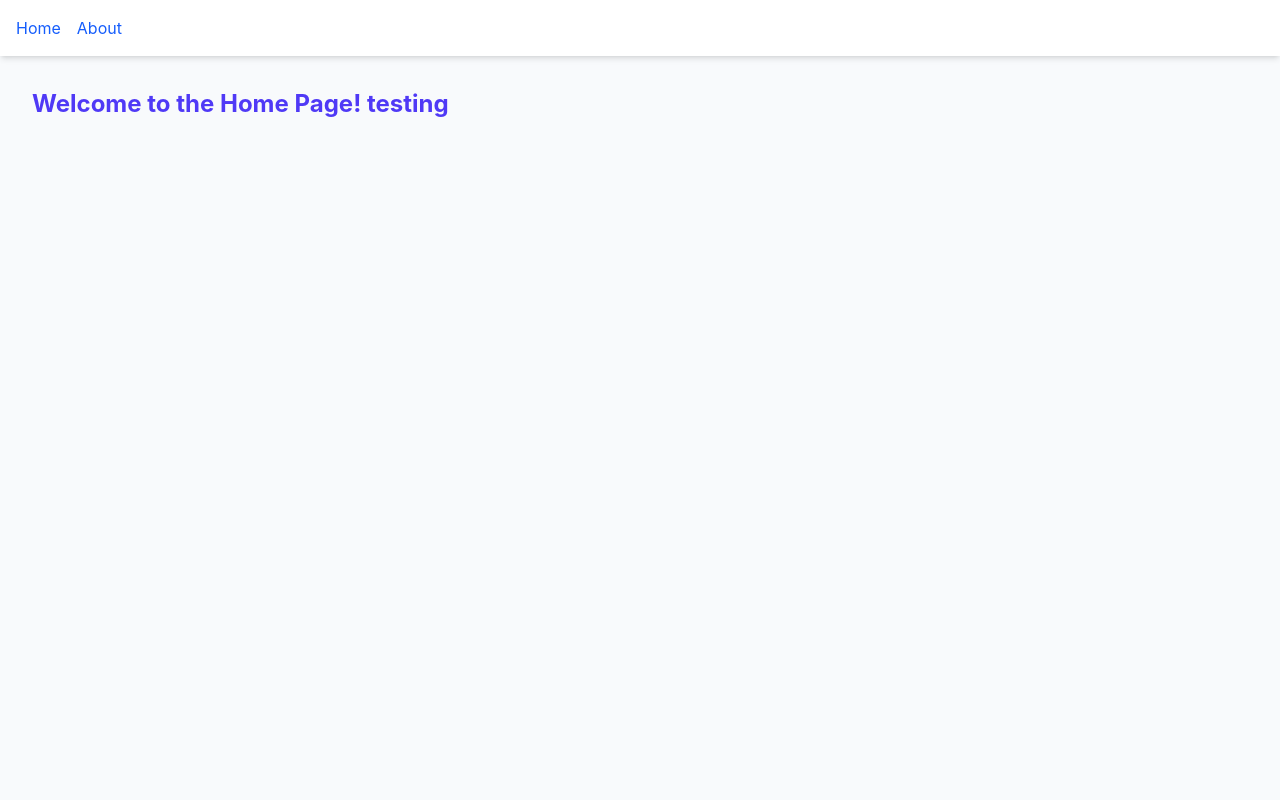
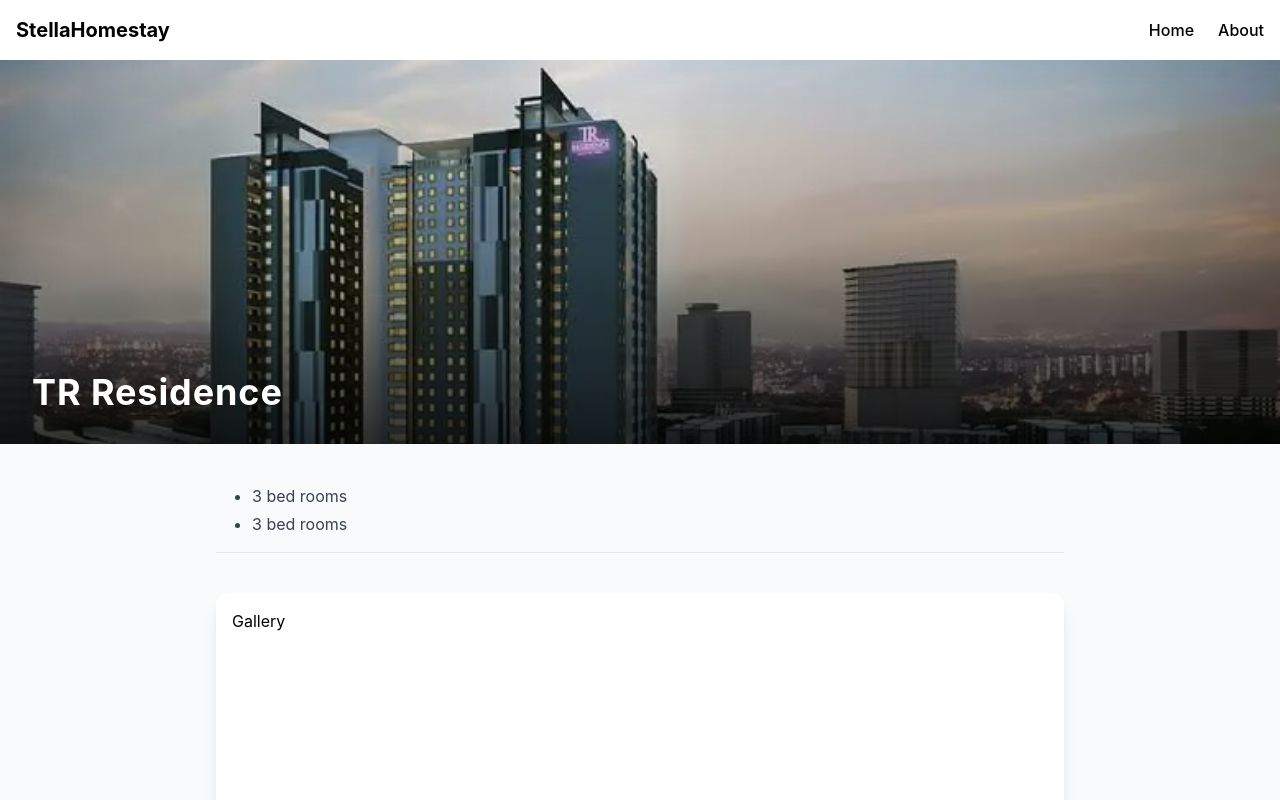
Before and after one commit to JCkwek/Stella-Homestay, a React (Vite) app: page / in a window 1280 px wide. Shown: the top 800 px of the page. Built offline with nearby package versions, Linux system fonts and the light colour scheme.

Commit message:
Added homepage banner and cards

```diff
--- a/src/App.jsx
+++ b/src/App.jsx
@@ -1,4 +1,4 @@
-// import { useState } from 'react'
+import { useState } from 'react'
 import './App.css'
 import { Routes, Route, Link } from 'react-router-dom'
 
@@ -9,13 +9,102 @@ function About() {
 }
 
 function App() {
+  const [isMenuOpen, setIsMenuOpen] = useState(false)
+
+  const toggleMenu = () => setIsMenuOpen((prev) => !prev)
+  const closeMenu = () => setIsMenuOpen(false)
+
   return (
     <div className="min-h-screen bg-slate-50">
       {/* Navigation Bar */}
-      <nav className="flex gap-4 p-4 bg-white shadow-md">
-        <Link to="/" className="text-blue-600 hover:underline">Home</Link>
-        <Link to="/about" className="text-blue-600 hover:underline">About</Link>
+      <nav className="relative flex items-center justify-between p-4 bg-white shadow-md">
+        <Link
+          to="/"
+          onClick={closeMenu}
+          className="text-xl font-bold text-black transition-colors duration-200 hover:text-pink-600 active:text-pink-600"
+        >
+          StellaHomestay
+        </Link>
+
+        {/* Desktop Links */}
+        <div className="hidden md:flex md:items-center md:gap-6">
+          <Link
+            to="/"
+            className="font-medium text-black transition-colors duration-200 hover:text-pink-600 active:text-pink-600"
+          >
+            Home
+          </Link>
+          <Link
+            to="/about"
+            className="font-medium text-black transition-colors duration-200 hover:text-pink-600 active:text-pink-600"
+          >
+            About
+          </Link>
+        </div>
+
+        {/* Menu side Button */}
+        <button
+          onClick={toggleMenu}
+          aria-label="Toggle menu"
+          className="p-2 text-black transition-colors duration-200 md:hidden hover:text-pink-600 focus:outline-none"
+        >
+          {isMenuOpen ? (
+            /* Close Icon (X) */
+            <svg className="w-6 h-6" fill="none" stroke="currentColor" viewBox="0 0 24 24">
+              <path strokeLinecap="round" strokeLinejoin="round" strokeWidth="2" d="M6 18L18 6M6 6l12 12" />
+            </svg>
+          ) : (
+            /* Hamburger Icon */
+            <svg className="w-6 h-6" fill="none" stroke="currentColor" viewBox="0 0 24 24">
+              <path strokeLinecap="round" strokeLinejoin="round" strokeWidth="2" d="M4 6h16M4 12h16M4 18h16" />
+            </svg>
+          )}
+        </button>
       </nav>
+
+      {/* Backdrop for Mobile Sidebar */}
+      {isMenuOpen && (
+        <div
+          onClick={closeMenu}
+          className="fixed inset-0 z-40 bg-black/50 md:hidden"
+        />
+      )}
+
+      {/* Mobile Slide-out Drawer (Appears from the right) */}
+      <div
+        className={`fixed top-0 right-0 z-50 h-full w-64 bg-white shadow-lg transform transition-transform duration-300 ease-in-out md:hidden ${
+          isMenuOpen ? 'translate-x-0' : 'translate-x-full'
+        }`}
+      >
+        <div className="flex items-center justify-between p-4 border-b">
+          <span className="font-bold text-black">Menu</span>
+          <button
+            onClick={closeMenu}
+            className="p-1 text-black hover:text-pink-600"
+          >
+            <svg className="w-6 h-6" fill="none" stroke="currentColor" viewBox="0 0 24 24">
+              <path strokeLinecap="round" strokeLinejoin="round" strokeWidth="2" d="M6 18L18 6M6 6l12 12" />
+            </svg>
+          </button>
+        </div>
+
+        <div className="flex flex-col gap-4 p-6">
+          <Link
+            to="/"
+            onClick={closeMenu}
+            className="text-lg font-medium text-black transition-colors duration-200 hover:text-pink-600 active:text-pink-600"
+          >
+            Home
+          </Link>
+          <Link
+            to="/about"
+            onClick={closeMenu}
+            className="text-lg font-medium text-black transition-colors duration-200 hover:text-pink-600 active:text-pink-600"
+          >
+            About
+          </Link>
+        </div>
+      </div>
 
       {/* Route Views */}
       <Routes>
--- a/src/pages/Home.jsx
+++ b/src/pages/Home.jsx
@@ -1,7 +1,48 @@
 export default function Home() {
   return (
-    <div className="p-8 text-2xl font-bold text-indigo-600">
-      Welcome to the Home Page! testing
+    <div className="w-full">
+    {/*Main Banner*/}
+      <div className="relative w-full h-64 sm:h-80 md:h-96 overflow-hidden">
+        <img
+          src="/assets/images/tr-residence.webp"
+          alt="TR Residence"
+          className="w-full h-full object-cover"
+        />
+
+        {/* Background Overlay */}
+        <div className="absolute inset-0 bg-gradient-to-t from-black/80 via-black/30 to-transparent" />
+
+        {/* Title Overlay */}
+        <div className="absolute bottom-0 left-0 right-0 p-6 sm:p-8">
+          <h1 className="text-3xl sm:text-4xl font-bold text-white tracking-wide drop-shadow-md">
+            TR Residence
+          </h1>
+        </div>
+      </div>
+
+      {/* Main Content Container (Add your quick access cards here) */}
+      <div className="max-w-4xl mx-auto p-6 space-y-6 flex flex-col gap-4">
+        <div className="border-b border-gray-200 p-4">
+            <ul className="list-disc pl-5 space-y-1 text-gray-700">
+                <li>3 bed rooms</li>
+                <li>3 bed rooms</li>
+            </ul>
+        </div>
+
+        <div className="p-4 h-32 md:h-56 rounded-xl bg-white shadow-lg ">
+            <h2>Gallery</h2>
+        </div>
+
+        <div className="p-4 h-32 md:h-56 rounded-xl bg-white shadow-lg ">
+            <h2>Facilties and Services</h2>
+        </div>
+
+        <div className="p-4 h-32 md:h-56 rounded-xl bg-white shadow-lg ">
+            <h2>Location</h2>
+        </div>
+
+      </div>
+
     </div>
-  )
+  );
 }
```
Also changed, not shown: public/assets/images/tr-residence.webp (added).
